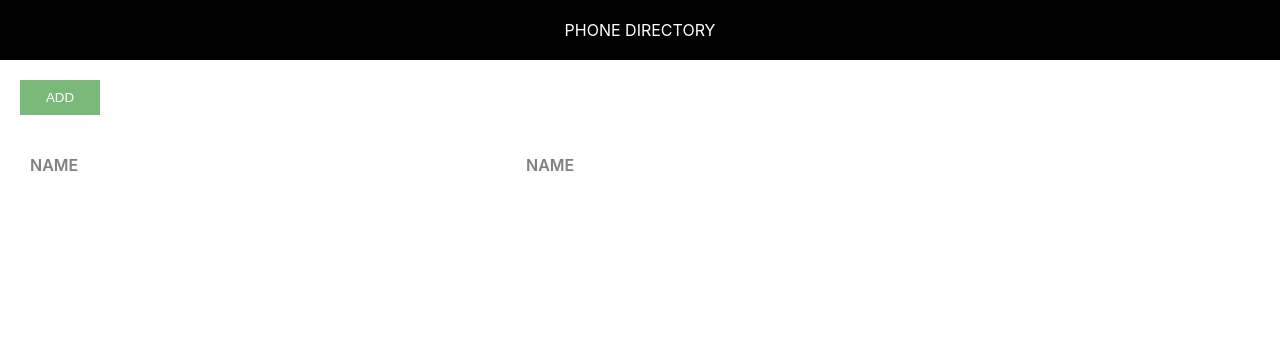
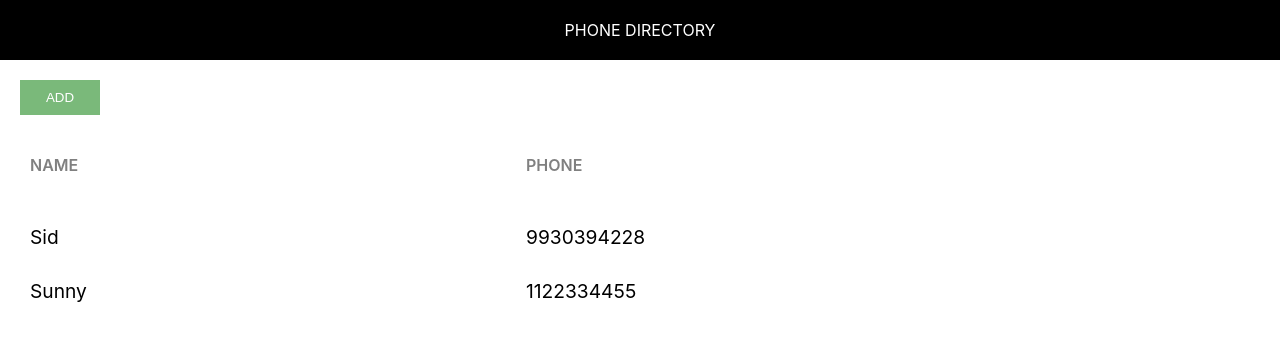
Before and after one commit to randomindianguy/phone-directory, a React (Create React App) app: page / in a window 1280 px wide. Shown: the top 340 px of the page. Built offline with nearby package versions, Linux system fonts and the light colour scheme.

Commit message:
Rendered Subscribers Dynamically

```diff
--- a/src/App.js
+++ b/src/App.js
@@ -1,9 +1,20 @@
 import React, {Component} from 'react';
 import Header from './Header';
 import './App.css';
+
 function App() {
-  // let x = 2;
-  // let y = 3;
+  let subscribers = [
+    {
+      id: 1,
+      name: "Sid",
+      phone: 9930394228
+    },
+    {
+      id: 2,
+      name: "Sunny",
+      phone: 1122334455
+    }
+  ]
   return (
     <div>
       <Header />
@@ -12,11 +23,21 @@ function App() {
 
         <div className='grid-container heading-container'>
           <span className='grid-item name-heading'>Name</span>
-          <span className='grid-item phone-heading'>Name</span>
+          <span className='grid-item phone-heading'>Phone</span>
         </div>
+
+        {
+          subscribers.map(sub => {
+            return <div ley={sub.id} className='grid-container'>
+            <span className='grid-item'>{sub.name}</span>
+            <span className='grid-item'>{sub.phone}</span>
+            </div>
+          })
+        }
+
+
       </div>
-    {/* <label htmlFor="name">Name: </label>
-    <input id="name" type="text" defaultValue={x+y} /> */}
+
     </div>
   );
 }
```
